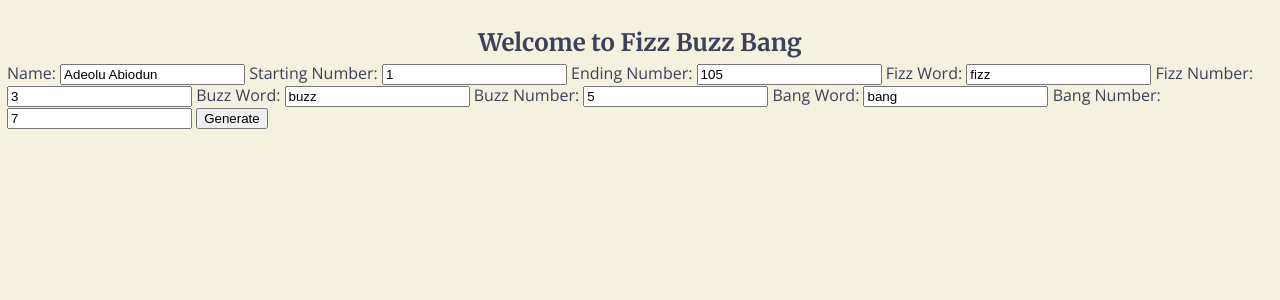
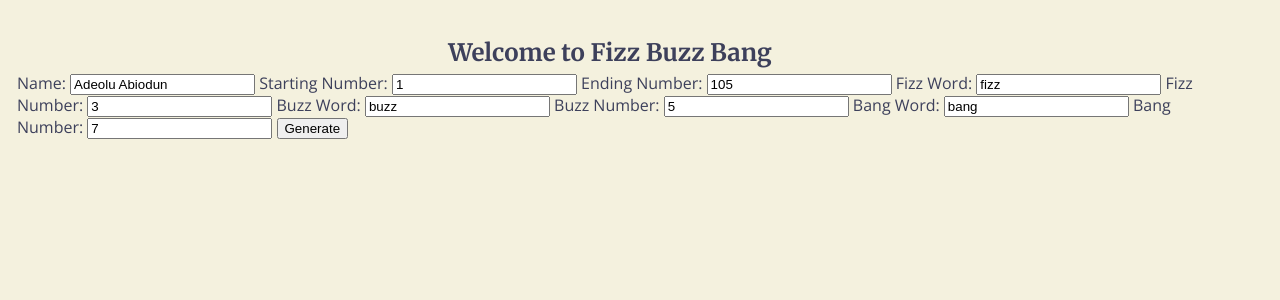
Before and after one commit to AdeoluAbiodun/web250, a PHP site: page /fizzadvance.html in a window 1280 px wide. Shown: the top 300 px of the page. Run offline with PHP 8.4, Linux system fonts and the light colour scheme.

Commit message:
Update default.css

```diff
--- a/styles/default.css
+++ b/styles/default.css
@@ -3,8 +3,8 @@ body {
     color: #3d405b;
     font-family: 'Open Sans', sans-serif;
     line-height: 1.3;
-    max-width: auto;
-    margin: auto;
+    max-width: 1200px;
+    margin: 10px;
     padding: 7px;
     box-sizing: border-box;
 }
```
